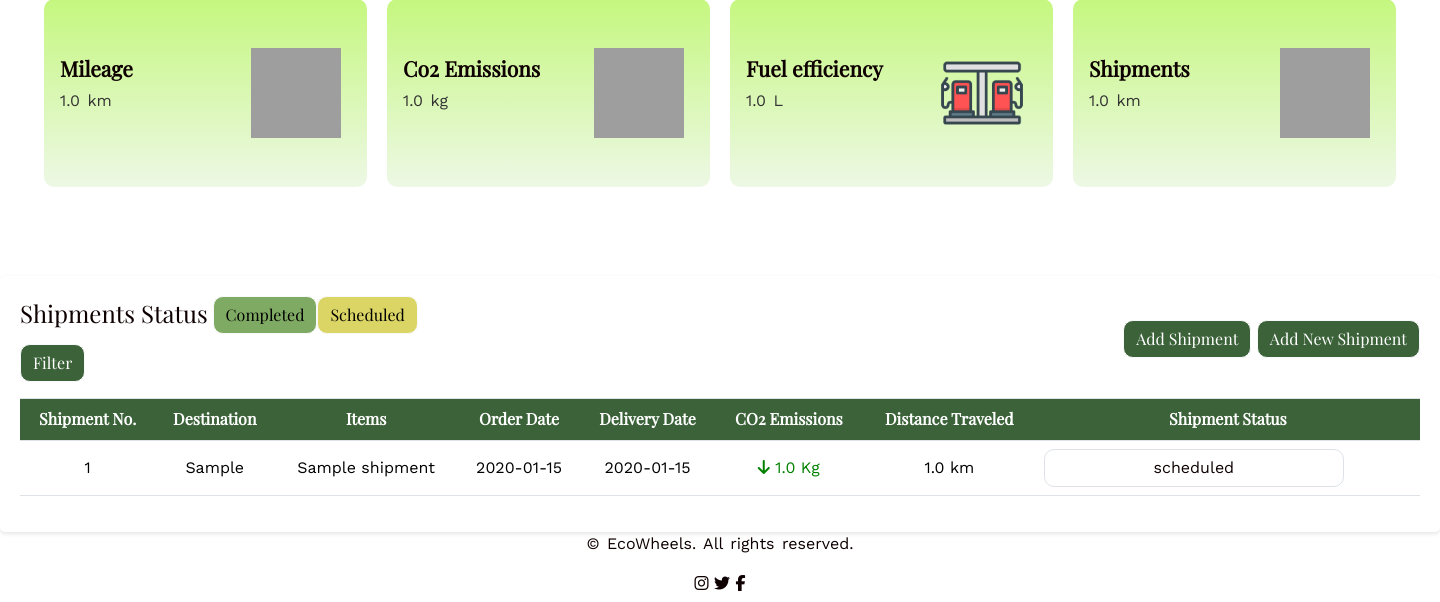
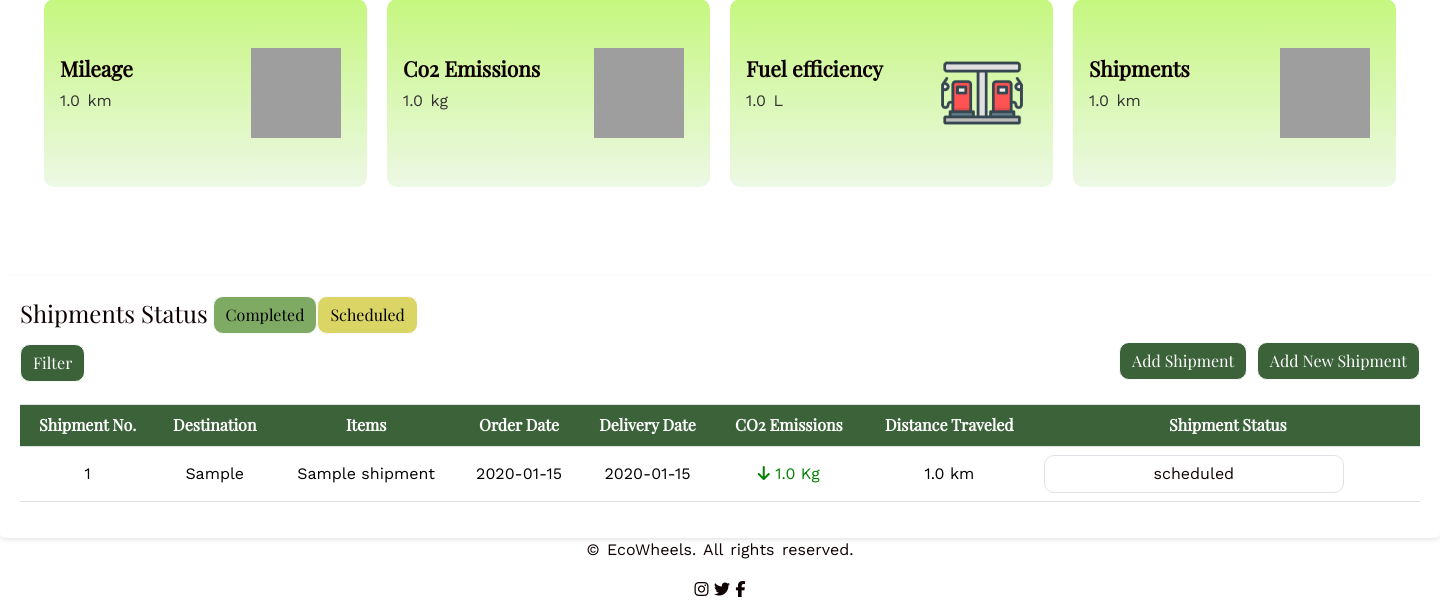
Before and after one commit to mehdi-ayoub/EcoWheels, a Rails app: page /shipments in a window 1440 px wide. Shown: the part 655-1257 px from the top of the page. Run offline with Rails 7, Linux system fonts and the light colour scheme; a user stored in the database is signed in; tables that the repository leaves empty hold one stand-in row (values such as "Sample post"); style sheets or scripts are compiled from the project's sources; parts of the project's set-up code (start-up, migrations or seed data) failed here and were passed over; some libraries are stand-ins or nearby versions; grey boxes are pictures that could not be loaded.

Commit message:
styled the button in the index

```diff
--- a/app/assets/stylesheets/components/shipments/_edit.scss
+++ b/app/assets/stylesheets/components/shipments/_edit.scss
@@ -46,8 +46,9 @@ a {
 }
 
 .container-card-edit {
-  border-top-right-radius: 20px;
-  border-bottom-right-radius: 20px;
+  border: 17px;
+  // border-top-right-radius: 20px;
+  // border-bottom-right-radius: 20px;
   background-color: white;
   box-shadow: rgba(6, 48, 32, 0.4) 0px 0px 0px 2px, rgba(16, 63, 10, 0.65) 0px 4px 6px -1px, rgba(255, 255, 255, 0.08) 0px 1px 0px inset;
   display: flex;
--- a/app/assets/stylesheets/components/shipments/_index_buttons.scss
+++ b/app/assets/stylesheets/components/shipments/_index_buttons.scss
@@ -54,3 +54,11 @@ a:hover.filter-buttons-index-green {
   text-align: center;
   vertical-align: middle;
 }
+
+
+.filter-and-add-shipment {
+  display: flex;
+  flex-direction: row;
+  justify-content: space-between;
+  width: 1400px;
+}
--- a/app/assets/stylesheets/components/shipments/_modal_form.scss
+++ b/app/assets/stylesheets/components/shipments/_modal_form.scss
@@ -30,8 +30,8 @@
   text-align: center;
   border: none;
   border-radius: 50%;
-  width: 33px;
-  height: 31px;
+  width: 30px;
+  height: 30px;
   line-height: 30px;
   cursor: pointer;
   position: absolute;
--- a/app/controllers/shipments_controller.rb
+++ b/app/controllers/shipments_controller.rb
@@ -2,6 +2,8 @@ class ShipmentsController < ApplicationController
   include DistanceHelper
 
   def index
+
+    @total_shipments = current_user.shipments.count
     @shipments = current_user.shipments
     @shipment = Shipment.new
     @shipments = filter_shipments(@shipments)
--- a/app/views/shipments/_form_modal.html.erb
+++ b/app/views/shipments/_form_modal.html.erb
@@ -7,7 +7,7 @@
 
   <%= simple_form_for shipment, html: { id: "new_shipment" }, data: { controller: 'flatpickr sweet-alert' } do |f| %>
     <div class="form-field product-name">
-      <%= f.input :product_name, input_html: { style: 'width: 600px; text-align: left;', placeholder: 'Product Name' }, label: false %>
+      <%= f.input :product_name, input_html: { style: 'width: 605px; text-align: left; margin-bottom: 35px; margin-top: 25px;', placeholder: 'Product Name' }, label: false %>
     </div>
     <div class="form-field">
       <div class="date-field">
@@ -31,7 +31,7 @@
     </div>
 
     <div class="form-field">
-      <%= f.input :photos, as: :file, input_html: { multiple: true, style: 'width: 600px', placeholder: 'Upload Photos' }, label: false %>
+      <%= f.input :photos, as: :file, input_html: { multiple: true, style: 'width: 605px', placeholder: 'Upload Photos' }, label: false %>
     </div>
 
     <%# Only show for update %>
--- a/app/views/shipments/index.html.erb
+++ b/app/views/shipments/index.html.erb
@@ -136,7 +136,7 @@
 <div class="container-index mt-5">
   <div class="row">
     <div class="col" data-controller="filter">
-      <div class="d-flex justify-content-between align-items-center">
+      <div class="d-flex justify-content-between">
         <div class="title-index">
           <div class="status-buttons">
             <h4 class="mb-1">Shipments Status</h4>
@@ -146,17 +146,17 @@
             <%# <%= link_to "All", shipments_path, class: 'btn btn-light', data: { action: "click->filter#filterByStatus" } %>
 
           </div>
+          <div class="filter-and-add-shipment">
             <div class="nav-item">
               <a class="btn btn-light custom-bg-blue" href="#" data-bs-toggle="collapse" data-bs-target="#filterForm">
                   Filter
               </a>
             </div>
-        </div>
 
-
+    <!-------------This line code covers the ( Add Shipment) button section in the index page  ------------->
 
             <div data-controller="add-shipment" class="mb-2">
-            <%= link_to "Add Shipment", new_shipment_path, class: 'btn btn-light custom-bg-blue' %>
+                <%= link_to "Add Shipment", new_shipment_path, class: 'btn btn-light custom-bg-blue add-shipment-button-index' %>
                 <!-- Add a button to open the popup form -->
                 <button class= 'btn btn-light custom-bg-blue' data-action="click->add-shipment#open">Add New Shipment</button>
 
@@ -183,6 +183,13 @@
                 </div>
             </div>
 
+    <!--------------------------------- End of the line code -------------------------------->
+
+          </div>
+
+
+        </div>
+
 
 
 
@@ -197,7 +204,7 @@
         <%= form_with url: shipments_path, method: :get, local: true do |form| %>
         <div class="form-group">
             <!-- First Row -->
-            <div class="row align-items-center">
+            <div class="row">
                 <div class="col-12 col-sm-3 mb-2">
                     <%= form.label :vehicle_type, 'Vehicle Type', class: 'col-form-label' %>
                     <%= form.select :vehicle_type,
@@ -219,7 +226,7 @@
             </div>
 
             <!-- Second Row -->
-            <div class="row align-items-center">
+            <div class="row">
                 <div class="col-12 col-sm-3 mb-2">
                     <%= form.label :shipment_start, 'Order Date', class: 'col-form-label' %>
                     <%= form.date_field :shipment_start, value: params[:shipment_start], class: 'form-control' %>
```
Also changed, not shown: app/assets/stylesheets/components/shipments/_account_summary.scss (+0 -19 lines). Lines whose indentation alone changed are shown as unchanged.
